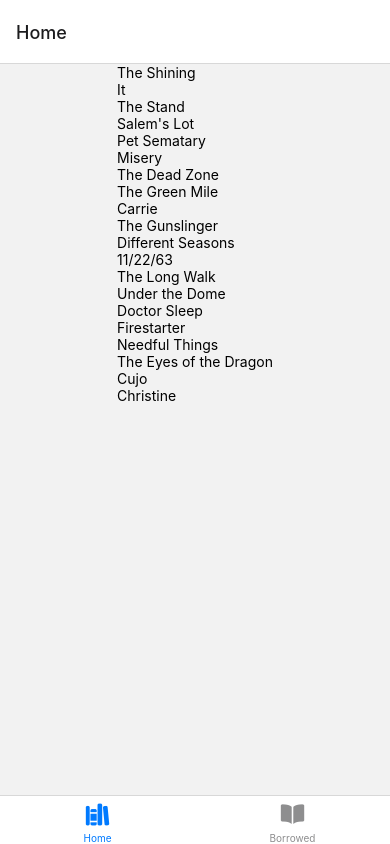
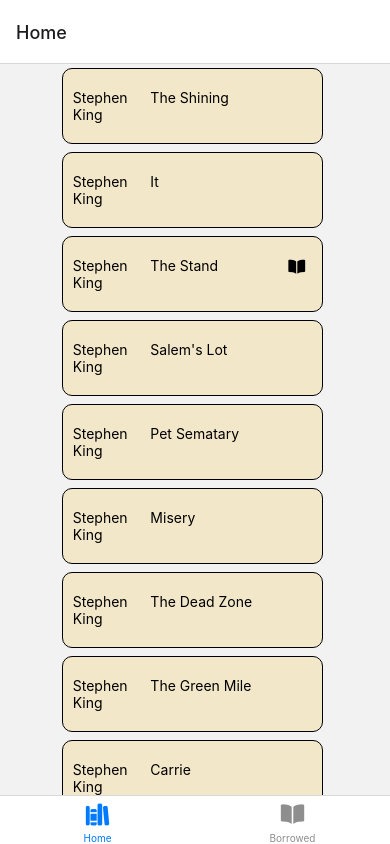
Before and after one commit to LivioDR/Fanshawe_ReactNative2_Lab03_BookApp, a React Native app: screen / in a window 390 px wide. Built offline with nearby package versions, Linux system fonts and the light colour scheme.

Commit message:
created BookItem added BookItem to FlatList render in HomeScreen changed placeholderData to show different states

```diff
--- /dev/null
+++ b/screens/HomeScreen/BookItem/BookItem.jsx
@@ -0,0 +1,43 @@
+import { View, Text, StyleSheet } from "react-native";
+import Ionicons from '@expo/vector-icons/Ionicons';
+
+const styles = StyleSheet.create({
+    container: {
+        width: '95%',
+        display: 'flex',
+        flexDirection: 'row',
+        justifyContent: 'space-between',
+        paddingHorizontal: 10,
+        paddingVertical: 20,
+        borderWidth: 1,
+        borderRadius: 10,
+        margin: 4,
+        backgroundColor: '#F3E7C9',
+    },
+    author: {
+        width: '30%',
+    },
+    title: {
+        width: '55%',
+    },
+    icon: {
+        width: '10%'
+    }
+})
+
+
+const BookItem = ({data}) => {
+
+    return(
+        <View style={styles.container}>
+            <Text style={styles.author}>{data.author}</Text>
+            <Text style={styles.title}>{data.title}</Text>
+            {
+                data.borrowed ?
+                <Ionicons name="book" size={18} color={'black'} style={styles.icon}/>
+                : <Text style={styles.icon}></Text>
+            }
+        </View>
+    )
+}
+export default BookItem
--- a/screens/HomeScreen/HomeScreen.jsx
+++ b/screens/HomeScreen/HomeScreen.jsx
@@ -1,4 +1,5 @@
 import { View, Text, FlatList } from "react-native";
+import BookItem from "./BookItem/BookItem";
 
 
 const HomeScreen = ({data}) => {
@@ -10,7 +11,7 @@
                 data={data}
                 keyExtractor={book => book.id}
                 renderItem={book =>
-                    <Text>{book.item.title}</Text>
+                    <BookItem data={book.item}/>
                 }
             />
         </View>
--- a/utilities/placeholderData.js
+++ b/utilities/placeholderData.js
@@ -26,7 +26,7 @@
         rating: 4.34,
         reviews: 892456,
         desc: "This is the way the world ends: with a nanosecond of computer error in a Defense Department laboratory and a million casual contacts that form the links in a chain letter of death. And here is the bleak new world of the day after: a world stripped of its institutions and emptied of 99 percent of its people. A world in which a handful of panicky survivors choose sides -- or are chosen.",
-        borrowed: false,
+        borrowed: true,
         cover: "https://images-na.ssl-images-amazon.com/images/S/compressed.photo.goodreads.com/books/1213131305i/149267.jpg"
     },
     {
@@ -96,7 +96,7 @@
         rating: 3.92,
         reviews: 326054,
         desc: "In the first book of this series, Stephen King introduces readers to one of his most enigmatic heroes, Roland of Gilead, The Last Gunslinger. He is a haunting figure, a loner on a spellbinding journey into good and evil. In his desolate world, which frighteningly mirrors our own, Roland pursues The Man in Black, encounters an alluring woman named Alice, and begins a friendship with the Kid from Earth called Jake.",
-        borrowed: false,
+        borrowed: true,
         cover: "https://images-na.ssl-images-amazon.com/images/S/compressed.photo.goodreads.com/books/1554220416i/43615.jpg"
     },
     {
```
